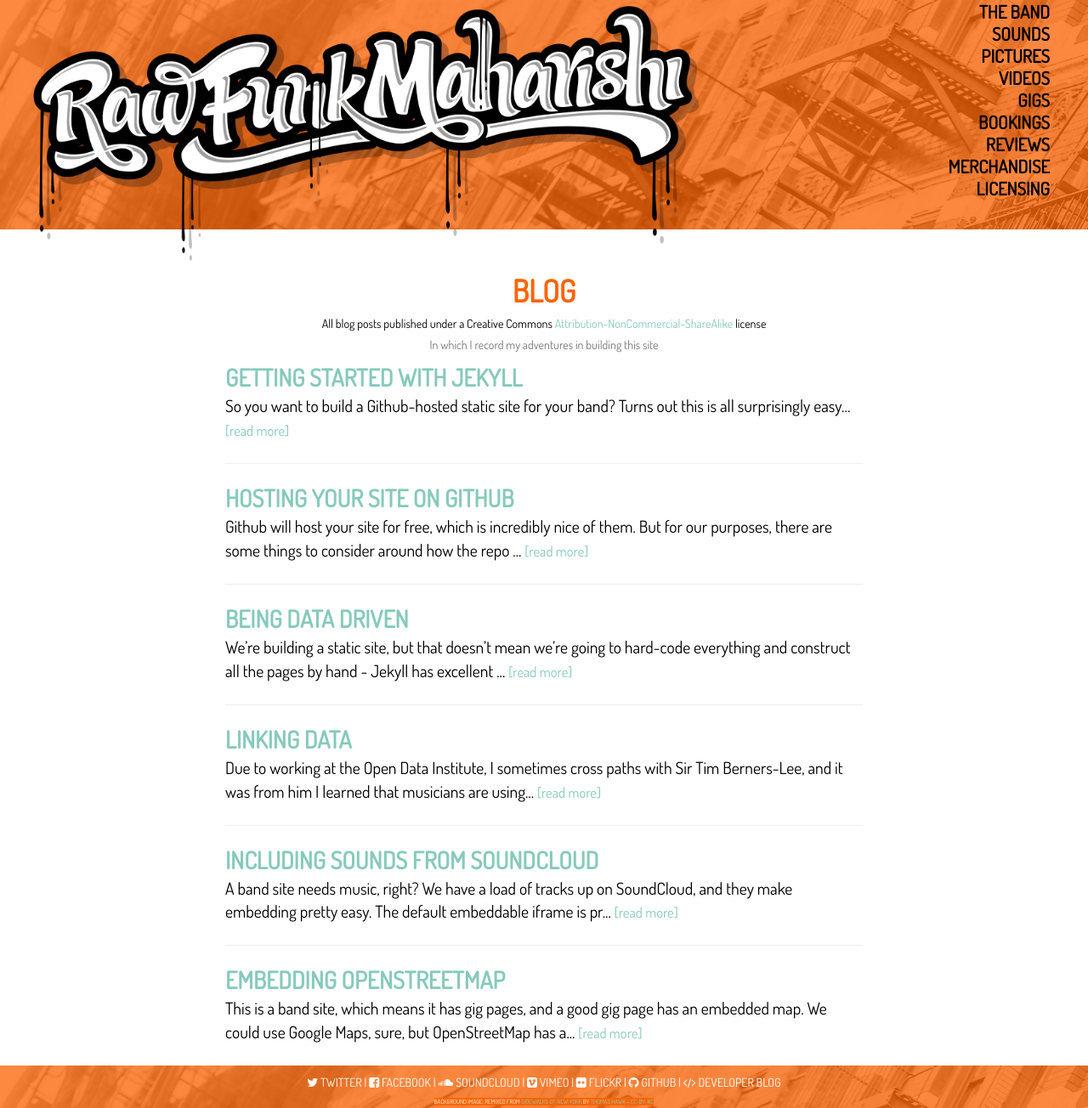
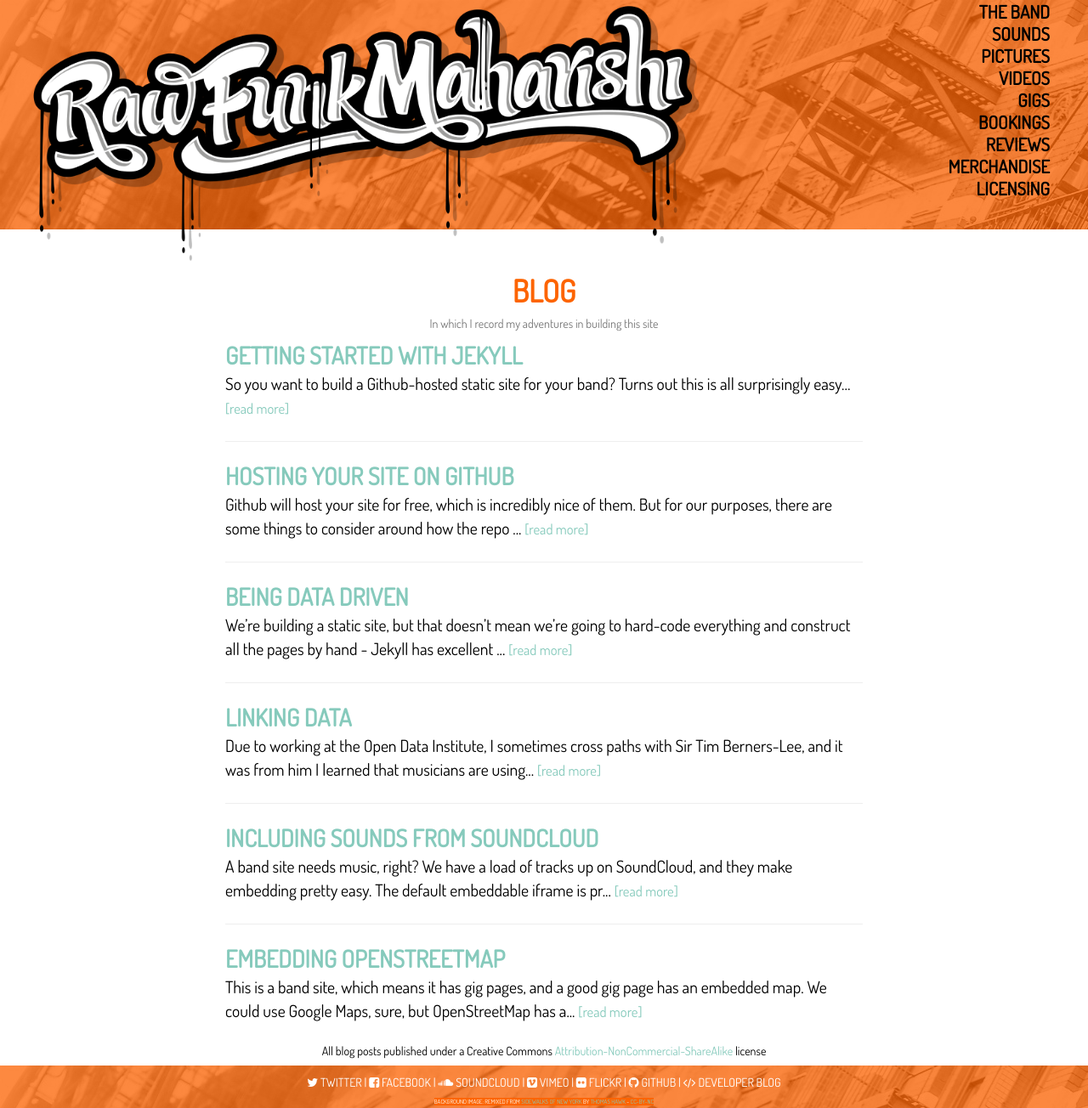
Before and after one commit to rawfunkmaharishi/rawfunkmaharishi.github.io, a Jekyll site: the page built from blog.html, in a window 1280 px wide. Shown: the whole page at 85% size. Built offline with Jekyll 4.4.1, drawn with Linux system fonts in a browser that asks for light colours; nearby versions of some CDN libraries.

Commit message:
Oops, this was screwing the blog page

```diff
--- a/_layouts/default.html
+++ b/_layouts/default.html
@@ -29,10 +29,10 @@
         {% endif %}
         <h1 class='main-title'>{{ title }}</h1>
       {% endunless %}
+      {{ content }}
       {% if page.license_these %}
         {% include license_note.html licensed = page.license_these version = page.license_version %}
       {% endif %}
-      {{ content }}
     </div>
     {% include footer.html trim_class = page.trim_class %}
   </body>
```
